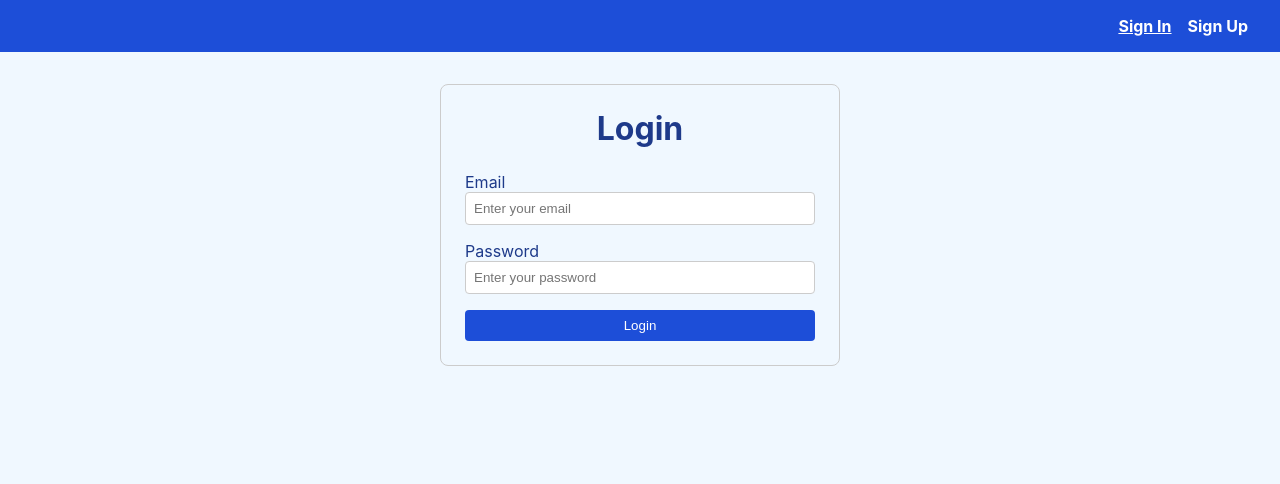
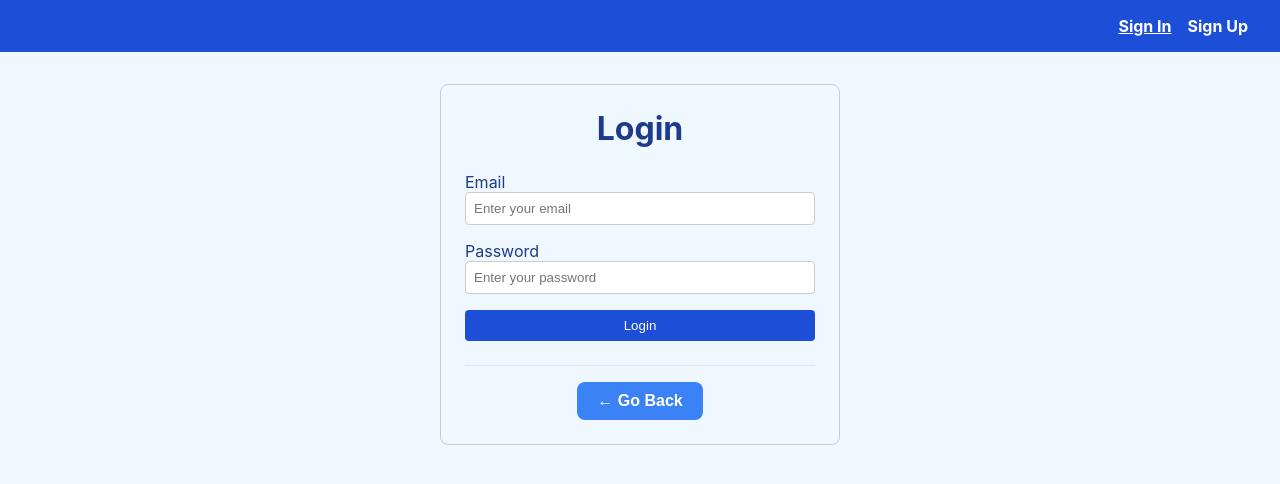
Before and after one commit to MRMVI/Task-manager, a Vue app in the folder task-manager-frontend/: page /login in a window 1280 px wide. Shown: the top 484 px of the page. Built offline with nearby package versions, Linux system fonts and the light colour scheme.

Commit message:
feat: add GoBack button component and integrate into forms

```diff
--- /dev/null
+++ b/task-manager-frontend/src/components/GoBack.vue
@@ -0,0 +1,42 @@
+<template>
+  <button class="go-back-btn" @click="handleGoBack">
+    ← Go Back
+  </button>
+</template>
+
+<script setup>
+import { useRouter } from 'vue-router';
+
+const router = useRouter();
+
+const handleGoBack = () => {
+  router.back();
+};
+</script>
+
+<style scoped>
+.go-back-btn {
+  padding: 10px 20px;
+  background-color: var(--color-button-bg);
+  color: var(--color-button-text);
+  border: none;
+  border-radius: 8px;
+  font-size: 1rem;
+  font-weight: 600;
+  cursor: pointer;
+  transition: all 0.3s ease;
+  display: flex;
+  align-items: center;
+  gap: 8px;
+}
+
+.go-back-btn:hover {
+  background-color: var(--color-button-hover);
+  transform: translateX(-3px);
+  box-shadow: 0 4px 12px rgba(37, 99, 235, 0.3);
+}
+
+.go-back-btn:active {
+  transform: translateX(-1px);
+}
+</style>
--- a/task-manager-frontend/src/views/login/Login.vue
+++ b/task-manager-frontend/src/views/login/Login.vue
@@ -17,6 +17,9 @@
       <div v-if="error" class="error">{{ error }}</div>
       <BaseButton type="submit">Login</BaseButton>
     </form>
+    <div class="go-back-container">
+      <GoBack />
+    </div>
   </div>
 </template>
 
@@ -24,6 +27,7 @@
 import { reactive, ref } from "vue";
 import BaseInput from "../../components/ui/BaseInput.vue";
 import BaseButton from "../../components/ui/BaseButton.vue";
+import GoBack from "../../components/GoBack.vue";
 import api from "../../plugins/axios";
 import { useUserStore } from "../../stores/user";
 import { useRouter } from "vue-router";
@@ -95,11 +99,14 @@ const handleLogin = async () => {
   padding: 1.5rem;
   border: 1px solid #ccc;
   border-radius: 8px;
+  background-color: var(--color-background);
+  color: var(--color-text-main);
 }
 
 h1 {
   text-align: center;
   margin-bottom: 1.5rem;
+  color: var(--color-text-main);
 }
 
 .login-form {
@@ -111,4 +118,12 @@ h1 {
   color: red;
   margin-bottom: 1rem;
 }
+
+.go-back-container {
+  display: flex;
+  justify-content: center;
+  margin-top: 1.5rem;
+  padding-top: 1rem;
+  border-top: 1px solid #e5e7eb;
+}
 </style>
--- a/task-manager-frontend/src/views/register/Register.vue
+++ b/task-manager-frontend/src/views/register/Register.vue
@@ -28,6 +28,9 @@
       <div v-if="error" class="error">{{ error }}</div>
       <BaseButton type="submit">Sign Up</BaseButton>
     </form>
+    <div class="go-back-container">
+      <GoBack />
+    </div>
   </div>
 </template>
 
@@ -35,6 +38,7 @@
 import { reactive, ref } from "vue";
 import BaseInput from "../../components/ui/BaseInput.vue";
 import BaseButton from "../../components/ui/BaseButton.vue";
+import GoBack from "../../components/GoBack.vue";
 import api from "../../plugins/axios";
 
 
@@ -106,11 +110,14 @@ const handleSubmit = async () => {
   padding: 1.5rem;
   border: 1px solid #ccc;
   border-radius: 8px;
+  background-color: var(--color-background);
+  color: var(--color-text-main);
 }
 
 h1 {
   text-align: center;
   margin-bottom: 1.5rem;
+  color: var(--color-text-main);
 }
 
 .register-form {
@@ -123,4 +130,12 @@ h1 {
   margin-bottom: 1rem;
   white-space: pre-line;
 }
+
+.go-back-container {
+  display: flex;
+  justify-content: center;
+  margin-top: 1.5rem;
+  padding-top: 1rem;
+  border-top: 1px solid #e5e7eb;
+}
 </style>
```
